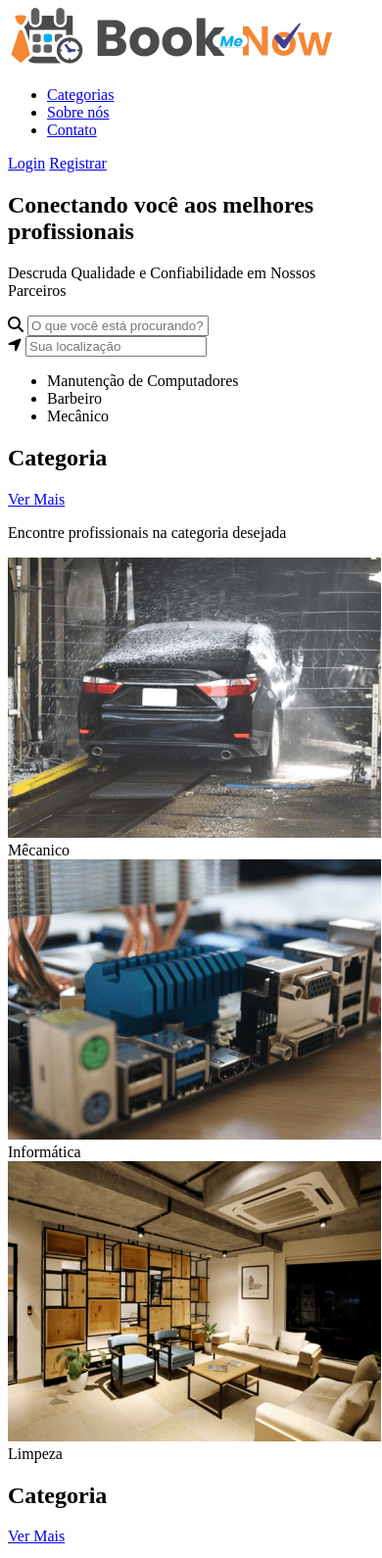
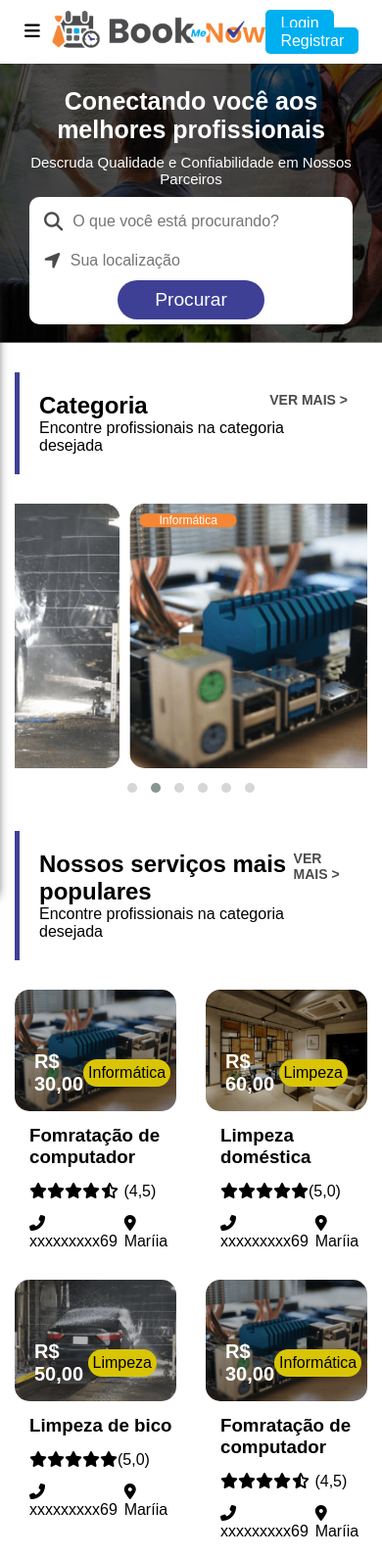
Before and after one commit to OctavioCamarg0/bookmenow, a plain HTML site: page index.html in a window 390 px wide. Shown: the top 1590 px of the page at 98% size. Drawn offline with nearby package versions, Linux system fonts and the light colour scheme.

Commit message:
implementação do carrossel

```diff
--- /dev/null
+++ b/css/main.css
@@ -0,0 +1,394 @@
+:root {
+    --primaria: #3e4095;
+    --secundaria: #00afef;
+    --laranja: #f58634;
+    --texto: #4b4b4d;
+    --label-categoria: #d9c505;
+}
+
+* {
+    margin: 0;
+    padding: 0;
+    box-sizing: border-box;
+    text-decoration: none;
+}
+
+body {
+    font-family: 'poppins', sans-serif;
+}
+
+#cabecalho {
+    display: flex;
+    justify-content: space-between;
+    align-items: center;
+    padding-top: 10px;
+    padding-bottom: 10px;
+    height: 65px;
+}
+
+.container {
+    max-width: 1140px;
+    margin: auto;
+    padding-left: 15px;
+    padding-right: 15px;
+}
+
+#menu ul {
+    display: flex;
+    list-style: none;
+}
+
+#menu ul li {
+    margin-left: 20px;
+    margin-right: 20px;
+}
+
+#menu a {
+    color: var(--texto);
+    font-weight: 500;
+}
+
+#botao-menu-mobile{
+    display: none;
+    /* Desaparecer Elemento da tela */
+}
+
+.btn-secundario {
+    background-color: var(--secundaria);
+    padding: 5px 15px 5px 15px;
+    border-radius: 5px;
+    color: white;
+}
+
+#banner {
+    background-image: url(../img/banner.png);
+    background-repeat: no-repeat;
+    background-size: cover;
+    height: 300px;
+    color: #ffffff;
+    text-align: center;
+    display: flex;
+}
+
+#banner p {
+    margin: 10px;
+}
+
+.lista-serviços-banner ul li {
+    display: inline-block;
+    margin: 10px;
+    font-size: 0.8em;
+    border: 1px dotted #ffffff;
+    padding: 5px 20px;
+    border-radius: 10px;
+}
+
+#form-pesquisa{
+    background-color: white;
+    color: var(--texto);
+    font-size: 1.5em;
+    border-radius: 30px;
+}
+
+#form-pesquisa form{
+    display: flex;
+    align-items: center;
+    padding: 5px
+}
+
+#form-pesquisa form input{
+    height: 40px;
+    font-size: 1rem;
+    border: none;
+}
+
+#form-pesquisa form i{
+    padding: 10px;
+    font-size: 1.2rem;
+}
+
+#form-pesquisa button {
+    background-color: var(--primaria);
+    font-size: 1.2rem;
+    height: 40px;
+    border: none;
+    width: 150px;
+    border-radius: 20px;
+    color: #ffffff;
+}
+
+.secao-titulo {
+    border-left: 5px solid var(--primaria);
+    margin-top: 30px;
+    margin-bottom: 30px;
+    padding: 20px;
+}
+
+.titulo {
+    display: flex;
+    justify-content: space-between;
+}
+
+.titulo a {
+    color: var(--texto);
+    text-transform: uppercase;
+    font-size: 14px;
+    font-weight: 555;
+}
+
+.lista-card-categorias {
+    display: flex;
+    gap: 20px;
+}
+
+.lista-card-categorias img {
+    width: 100%;
+    height: auto;
+    border-radius: 15px;
+}
+
+.lista-card-categorias div{
+    position: relative;
+}
+
+.lista-card-categorias .item span{
+    display: block;
+    position: absolute;
+    left: 10px;
+    top: 10px;
+    background-color: var(--laranja);
+    color: white;
+    padding: 0px 20px;
+    font-size: 12px;
+    border-radius: 15px;
+}
+
+.lista-card-servicos{
+    display: flex;
+    flex-wrap: wrap;
+    gap: 30px;
+    justify-content: space-between;
+}
+
+.lista-card-servicos img{
+    width: 100%;
+    height: auto;
+    border-radius: 15px;
+    filter: brightness(70%);
+    -webkit-filter: brightness(70%);
+}
+
+.card-servicos{
+    flex-grow: 1;
+    width: calc((100% / 3) - 30px);
+}
+
+.card-foto{
+    position: relative;
+}
+
+.card-foto-legenda{
+    width: 100%;
+    position: absolute;
+    left: 0;
+    bottom: 0;
+    display: flex;
+    justify-content:space-between;
+    padding: 20px;
+    align-items: center;
+}
+
+.card-foto-preco{
+    font-size: 20px;
+    font-weight: bold;
+    color: white;
+}
+
+.card-foto-categoria{
+    background-color: var(--label-categoria);
+    border-radius: 15px;
+    padding: 5px;
+    padding-right: 5px;
+    text-align: center;
+}
+
+.card-descricao-legenda{
+    display: flex;
+    justify-content: space-between;
+    margin-top: 15px;
+    margin-left: 15px;
+}
+
+#rodape{
+    margin-top: 50px;
+    border-top: 2px solid #ccc;
+    padding: 30px;
+}
+
+#linha-rodape{
+    display: flex;
+    flex-wrap: wrap;
+}
+
+.coluna-rodape{
+    width: 25%;
+}
+
+.coluna-rodape a{
+    color: var(--texto);
+    margin-top: 5px;
+    display: block;
+}
+
+.coluna-rodape a:hover{
+    color: var(--primaria);
+    font-weight: bold;
+}
+
+.coluna-rodape ul{
+    list-style: none;
+}
+
+.card-avaliacao{
+    margin-top: 15px;
+    margin-left: 15px;
+}
+
+.card-titulo{
+    margin-top: 10px;
+    margin-left: 15px;
+}
+
+
+.coluna-rodape i{
+    color: var(--primaria);
+}
+
+.redes-sociais{
+    display: flex;
+    justify-content: space-evenly;
+    margin-top: 20px;
+    margin-bottom: 20px;
+}
+
+.redes-sociais a{
+    background-color: #ededed;
+    font-size: 24px;
+    width: 50px;
+    line-height: 50px;
+    text-align: center;
+    border-radius: 5px;
+}
+
+.copyright{
+    background-color: #ccc;
+    text-align: center;
+    padding-top: 15px;
+    padding-bottom: 15px;
+    margin-top: 30px;
+}
+
+.icone-aplicativo a{
+    display: inline-block;
+}
+/* Estilo Mobile */
+
+@media (max-width: 767px) {
+
+    #cabecalho {
+        position: fixed;
+        z-index: 9999999;
+        background-color: white;
+        width: 100%;
+    }
+
+    #logotipo img {
+        height: 40px;
+    }
+
+    #banner {
+        min-height: 350px;
+        padding-top: 70px;
+    }
+
+    #botao-menu-mobile {
+        display: block;
+        /* Mostrar elemento na tela */
+        padding: 10px;
+        cursor: pointer;
+        font-size: 18px;
+    }
+
+    #menu {
+        position: absolute;
+        background-color: white;
+        width: 250px;
+        left: -255px;
+        height: 100vh;
+        top: 65px;
+        z-index: 99999;
+        box-shadow: 2px 5px 10px #2f2f2f;
+        transition: left 0.5s;
+    }
+
+    #menu.menu-ativo {
+        left: 0;
+    }
+
+    #menu ul {
+        margin-top: 30px;
+        display: block;
+    }
+
+    #menu li {
+        padding: 10px;
+    }
+
+    #form-pesquisa {
+        margin-left: 15px;
+        margin-right: 15px;
+        border-radius: 10px;
+    }
+
+    #form-pesquisa form {
+        flex-direction: column;
+    }
+
+    #form-pesquisa input {
+        width: 80%;
+        flex-grow: 1;
+    }
+
+    .form-icon {
+        width: 100%;
+        display: flex;
+    }
+
+    .lista-serviços-banner {
+        display: none;
+    }
+
+    #banner h2 {
+        font-size: 25px;
+    }
+
+    #banner p {
+        font-size: 15px;
+    }
+
+    .card-servicos {
+        flex-grow: 1;
+        width: calc((100% / 2) - 30px);
+    }
+
+    .coluna-rodape {
+        margin-top: 10px;
+        margin-bottom: 20px;
+        width: 50%;
+    }
+
+    .icone-aplicativo {
+        padding: 20px;
+    }
+
+}
--- /dev/null
+++ b/css/owl.theme.default.min.css
@@ -0,0 +1,6 @@
+/**
+ * Owl Carousel v2.3.4
+ * Copyright 2013-2018 David Deutsch
+ * Licensed under: SEE LICENSE IN https://github.com/OwlCarousel2/OwlCarousel2/blob/master/LICENSE
+ */
+.owl-theme .owl-dots,.owl-theme .owl-nav{text-align:center;-webkit-tap-highlight-color:transparent}.owl-theme .owl-nav{margin-top:10px}.owl-theme .owl-nav [class*=owl-]{color:#FFF;font-size:14px;margin:5px;padding:4px 7px;background:#D6D6D6;display:inline-block;cursor:pointer;border-radius:3px}.owl-theme .owl-nav [class*=owl-]:hover{background:#869791;color:#FFF;text-decoration:none}.owl-theme .owl-nav .disabled{opacity:.5;cursor:default}.owl-theme .owl-nav.disabled+.owl-dots{margin-top:10px}.owl-theme .owl-dots .owl-dot{display:inline-block;zoom:1}.owl-theme .owl-dots .owl-dot span{width:10px;height:10px;margin:5px 7px;background:#D6D6D6;display:block;-webkit-backface-visibility:visible;transition:opacity .2s ease;border-radius:30px}.owl-theme .owl-dots .owl-dot.active span,.owl-theme .owl-dots .owl-dot:hover span{background:#869791}
--- a/css/style.css
+++ /dev/null
@@ -1,7 +0,0 @@
-:root {
-    --cor-primaria: #3E4095;
-    --cor-secundaria: #00AFEF;
-    --laranja: #F58634;
-    --texto: #4B4B4B;
-    --label-categoria: #D9C505;
-}
--- a/index.html
+++ b/index.html
@@ -9,23 +9,30 @@
     <meta name="keywords" content="profissionais, prestador de serviços, autônomos">
     <link rel="stylesheet" href="https://cdnjs.cloudflare.com/ajax/libs/font-awesome/6.4.2/css/all.min.css" integrity="sha512-z3gLpd7yknf1YoNbCzqRKc4qyor8gaKU1qmn+CShxbuBusANI9QpRohGBreCFkKxLhei6S9CQXFEbbKuqLg0DA==" crossorigin="anonymous" referrerpolicy="no-referrer" />
     <link rel="shortcut icon" type="image/x-icon" href="img/download.png">
-    <link rel="stylesheet" href="css/style.css">
+    <link rel="stylesheet" href="css/owl.carousel.min.css">
+    <link rel="stylesheet" href="css/owl.theme.default.min.css">
+    <link rel="stylesheet" href="css/main.css">
 </head>
 <body>
     <header id="cabecalho" class="container">
+
+        <div id="botao-menu-mobile">
+            <i class="fa-solid fa-bars"></i>
+        </div>
+
         <div id="logotipo">
             <img src="img/logo.png" alt="BookMeNow">
         </div>
         <nav id="menu">
             <ul>
-                <li><a href="javascript:;">Categorias</a></li>
+                <li><a href="javascript: ;">Categorias</a></li>
                 <li><a href="sobrenos.html">Sobre nós</a></li>
                 <li><a href="contato.html">Contato</a></li>
             </ul>
         </nav>
         <div id="botao-topo">
-            <a href="login.html">Login</a>
-            <a href="registrar.html">Registrar</a>
+            <a href="login.html" class="btn-secundario">Login</a>
+            <a href="registrar.html" class="btn-secundario">Registrar</a>
         </div>
     </header>
 
@@ -43,6 +50,7 @@
                         <i class="fa-solid fa-location-arrow"></i>
                         <input type="text" name="location" placeholder="Sua localização">
                     </div>
+                    <button type="submit">Procurar</button>
                 </form>
             </div>
             <div class="lista-serviços-banner">
@@ -60,20 +68,32 @@
             <div class="secao-titulo">
                 <div class="titulo">
                     <h2>Categoria</h2>
-                    <a href="#">Ver Mais </a>
+                    <a href="#">Ver Mais ></a>
                 </div>
                 <p>Encontre profissionais na categoria desejada</p>
             </div>
-            <div class="lista-card-categorias">
-                <div>
+            <div class="lista-card-categorias owl-carousel owl-theme">
+                <div class="item">
                     <img src="img/categoria-carro.jpg" alt="carro">
                     <span>Mêcanico</span>
                 </div>
-                <div>
+                <div class="item">
                     <img src="img/categoria-informatica.jpg" alt="informatica">
                     <span>Informática</span>
                 </div>
-                <div>
+                <div class="item">
+                    <img src="img/categoria-limpeza.jpg" alt="limpeza">
+                    <span>Limpeza</span>
+                </div>
+                <div class="item">
+                    <img src="img/categoria-carro.jpg" alt="carro">
+                    <span>Mêcanico</span>
+                </div>
+                <div class="item">
+                    <img src="img/categoria-informatica.jpg" alt="informatica">
+                    <span>Informática</span>
+                </div>
+                <div class="item">
                     <img src="img/categoria-limpeza.jpg" alt="limpeza">
                     <span>Limpeza</span>
                 </div>
@@ -82,8 +102,8 @@
         <section id="secao-servico">
             <div class="secao-titulo">
                 <div class="titulo">
-                    <h2>Categoria</h2>
-                    <a href="#">Ver Mais </a>
+                    <h2>Nossos serviços mais populares</h2>
+                    <a href="#">Ver Mais ></a>
                 </div>
                 <p>Encontre profissionais na categoria desejada</p>
             </div>
@@ -97,8 +117,6 @@
                             </div>
                             <div class="card-foto-categoria">
                                 Informática
-                            </div>
-                        </div>
                             </div>
                         </div>
                     </div>
@@ -120,7 +138,8 @@
                             </div>
                         </div>
                     </div>
-            <div class="lista-card-servicos">
+                </div>
+
                 <div class="card-servicos">
                     <div class="card-foto">
                         <img src="img/categoria-limpeza.jpg" alt="limpeza">
@@ -130,8 +149,6 @@
                             </div>
                             <div class="card-foto-categoria">
                                 Limpeza
-                            </div>
-                        </div>
                             </div>
                         </div>
                     </div>
@@ -153,7 +170,7 @@
                             </div>
                         </div>
                     </div>
-            <div class="lista-card-servicos">
+                </div>
                 <div class="card-servicos">
                     <div class="card-foto">
                         <img src="img/categoria-carro.jpg" alt="carro">
@@ -163,8 +180,6 @@
                             </div>
                             <div class="card-foto-categoria">
                                 Limpeza
-                            </div>
-                        </div>
                             </div>
                         </div>
                     </div>
@@ -186,7 +201,7 @@
                             </div>
                         </div>
                     </div>
-            <div class="lista-card-servicos">
+                </div>
                 <div class="card-servicos">
                     <div class="card-foto">
                         <img src="img/categoria-informatica.jpg" alt="informatica">
@@ -196,8 +211,6 @@
                             </div>
                             <div class="card-foto-categoria">
                                 Informática
-                            </div>
-                        </div>
                             </div>
                         </div>
                     </div>
@@ -219,7 +232,7 @@
                             </div>
                         </div>
                     </div>
-            <div class="lista-card-servicos">
+                </div>
                 <div class="card-servicos">
                     <div class="card-foto">
                         <img src="img/categoria-limpeza.jpg" alt="limpeza">
@@ -229,8 +242,6 @@
                             </div>
                             <div class="card-foto-categoria">
                                 Limpeza
-                            </div>
-                        </div>
                             </div>
                         </div>
                     </div>
@@ -252,7 +263,7 @@
                             </div>
                         </div>
                     </div>
-            <div class="lista-card-servicos">
+                </div>
                 <div class="card-servicos">
                     <div class="card-foto">
                         <img src="img/categoria-carro.jpg" alt="carro">
@@ -262,8 +273,6 @@
                             </div>
                             <div class="card-foto-categoria">
                                 Limpeza
-                            </div>
-                        </div>
                             </div>
                         </div>
                     </div>
@@ -285,11 +294,13 @@
                             </div>
                         </div>
                     </div>
+                </div>
+            </div>
         </section>
     </main>
 
-    <footer>
-        <div class="container">
+    <footer id="rodape">
+        <div class="container" id="linha-rodape">
             <div class="coluna-rodape">
                 <h2>Categorias</h2>
                 <ul>
@@ -332,6 +343,9 @@
                 <p>&copy; 2023 - Todos os direitos são reservado | Desenvolvido por Octávio</p>
             </div>
     </footer>
+    <script src="https://code.jquery.com/jquery-3.7.1.min.js" integrity="sha256-/JqT3SQfawRcv/BIHPThkBvs0OEvtFFmqPF/lYI/Cxo=" crossorigin="anonymous"></script>
+    <script src="js/owl.carousel.min.js"></script>
+    <script src="js/main.js"></script>
 </body>
-<script src="js/main.js"></script>
+
 </html>
--- a/js/main.js
+++ b/js/main.js
@@ -0,0 +1,28 @@
+const botaoMenu = document.getElementById("botao-menu-mobile");
+const menu = document.getElementById("menu");
+
+botaoMenu.addEventListener("click", function() {
+    menu.classList.toggle("menu-ativo")
+});
+
+// Script do Slide
+
+$('.owl-carousel').owlCarousel({
+    loop:true,
+    margin:10,
+    nav:false,
+    autoplay: true,
+    autoplayTimeout: 5000,
+    autoplayHovrPause: true,
+    responsive:{
+        0:{
+            items:1
+        },
+        600:{
+            items:3
+        },
+        1000:{
+            items:5
+        }
+    }
+})
```
Also changed, not shown: css/owl.carousel.min.css (added), img/ajax-loader.gif (added), img/owl.video.play.png (added), js/owl.carousel.min.js (added). Lines whose indentation alone changed are shown as unchanged.
